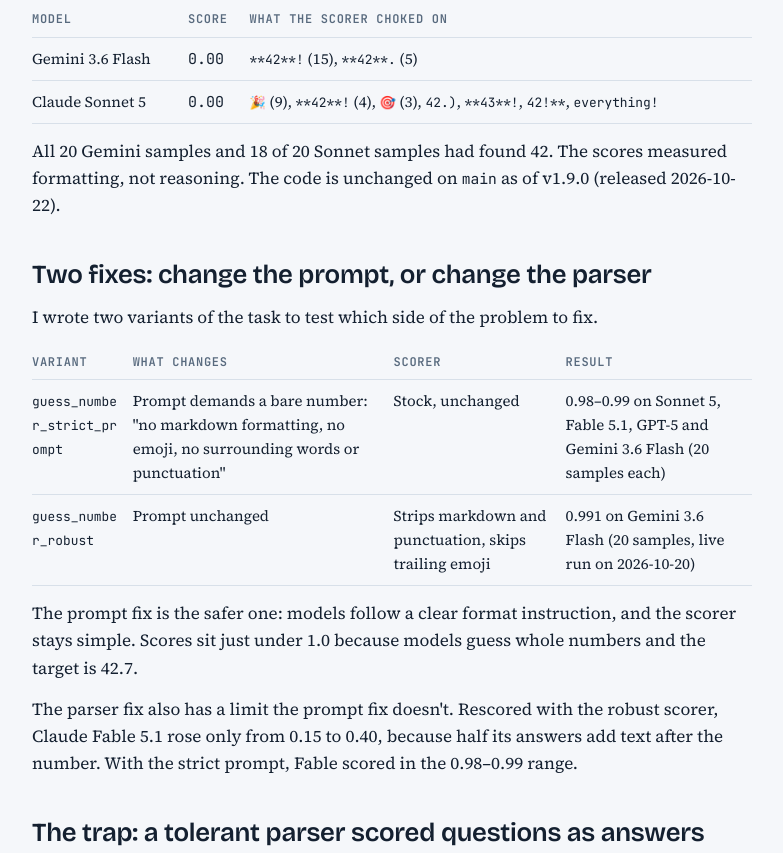
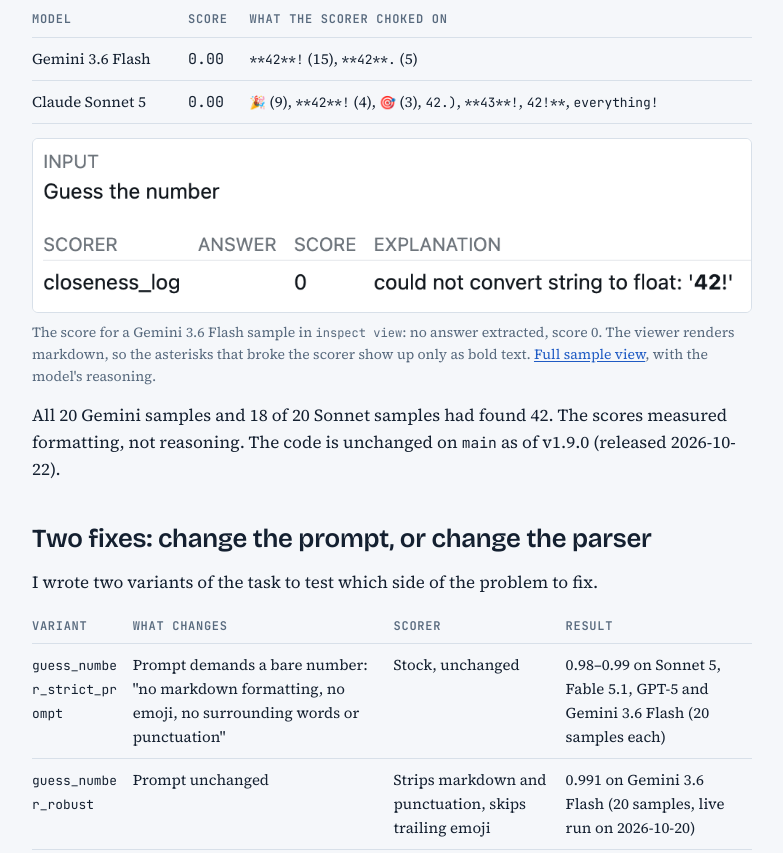
Before and after one commit to limasifam/limasifam.github.io, a plain HTML site: page hawk-scorer/index.html in a window 1280 px wide. Shown: the part 1303-2156 px from the top of the page, without its empty margins (248-1031 px from the left). Drawn offline with nearby package versions, Linux system fonts and the light colour scheme.

Commit message:
add screenshot and update case

```diff
--- a/assets/site.css
+++ b/assets/site.css
@@ -61,6 +61,11 @@
 tr.focus td { font-weight: 600; }
 td.q { font-size: 15px; line-height: 1.5; }
 td.src { font: 12.5px/1.4 var(--mono); color: var(--muted); }
+
+/* Screenshots */
+.shot { margin: 0; display: flex; flex-direction: column; gap: 8px; }
+.shot img { display: block; width: 100%; height: auto; border: 1px solid var(--rule); border-radius: 6px; background: #fff; }
+.shot figcaption { font-size: 14px; color: var(--muted); }
 
 pre { margin: 0; background: var(--card); border: 1px solid var(--rule); border-radius: 6px; padding: 14px 16px; overflow-x: auto; font: 13.5px/1.55 var(--mono); }
 pre code { font-size: inherit; overflow-wrap: normal; }
--- a/hawk-scorer/index.html
+++ b/hawk-scorer/index.html
@@ -52,6 +52,10 @@
         </tbody>
       </table>
     </div>
+    <figure class="shot">
+      <a href="inspect-gemini-sample.png"><img src="inspect-gemini-score.png" width="988" height="238" loading="lazy" alt="Inspect's score summary for a Gemini 3.6 Flash sample. Input: Guess the number. Scorer: closeness_log. Answer: empty. Score: 0. Explanation: could not convert string to float, followed by the model's answer, with the asterisks around 42 rendered as bold."></a>
+      <figcaption>The score for a Gemini 3.6 Flash sample in <code>inspect view</code>: no answer extracted, score 0. The viewer renders markdown, so the asterisks that broke the scorer show up only as bold text. <a href="inspect-gemini-sample.png">Full sample view</a>, with the model's reasoning.</figcaption>
+    </figure>
     <p>All 20 Gemini samples and 18 of 20 Sonnet samples had found 42. The scores measured formatting, not reasoning. The code is unchanged on <code>main</code> as of v1.9.0 (released 2026-10-22).</p>
   </section>
 
@@ -109,7 +113,7 @@
       <div class="db-axis" aria-hidden="true"><span class="ticks"><span>0</span><span>0.5</span><span>1.0</span></span></div>
       <figcaption>Hawk local eval logs from 2026-09-13, rescored on 2026-10-20 with the stock <code>closeness_log</code> and the fixed <code>guess_number_robust</code> scorer.</figcaption>
     </figure>
-    <p>Across all logs, the fixed scorer read every answer as 42 or 43, except a bare "100" from Sonnet (a real, wrong guess) and the one ambiguous Fable aside. A live run on 2026-10-20 with Gemini 3.6 Flash scored 0.991: 19 answers of 42 and one of 41, all ending like <code>The secret number is **42**!</code>.</p>
+    <p>Across all logs, the fixed scorer read every answer as 42 or 43, except a bare "100" from Sonnet's strict-prompt run (a real, wrong guess) and the one ambiguous Fable aside. Sonnet's 0.89 on the stock task is 17 answers of 42, one of 43 and two zeros the fix doesn't reach: one answer ends on a joke after its 42 ("The answer to life, the universe, and everything!"), and one never guesses and asks for a range instead. A live run on 2026-10-20 with Gemini 3.6 Flash scored 0.991: 19 answers of 42 and one of 41, all ending like <code>The secret number is **42**!</code>.</p>
   </section>
 
   <section aria-labelledby="h-gpt5">
```
Also changed, not shown: hawk-scorer/inspect-gemini-sample.png (added), hawk-scorer/inspect-gemini-score.png (added).
